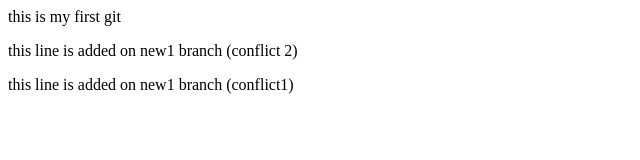
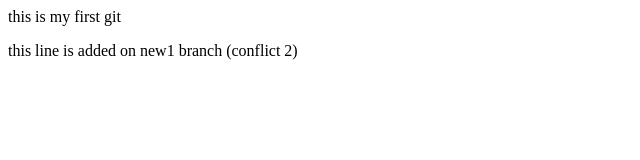
Before and after one commit to anks-95/demoGit, a plain HTML site: page index.html in a window 1280 px wide. Shown: the whole page, without its empty margins (0-640 px from the left). Drawn offline with Linux system fonts and the light colour scheme.

Commit message:
new branch added

```diff
--- a/index.html
+++ b/index.html
@@ -1,3 +1,2 @@
 <p>this is my first git</p>
 <p>this line is added on new1 branch (conflict 2)</p>
-<p>this line is added on new1 branch (conflict1)</p>
```
